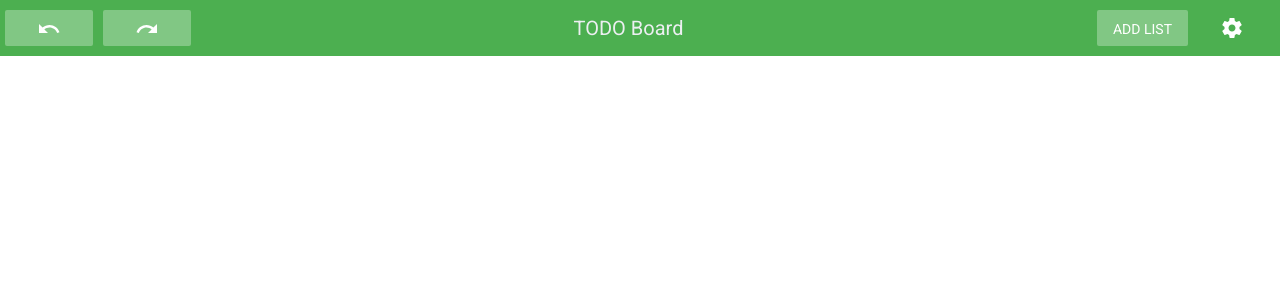
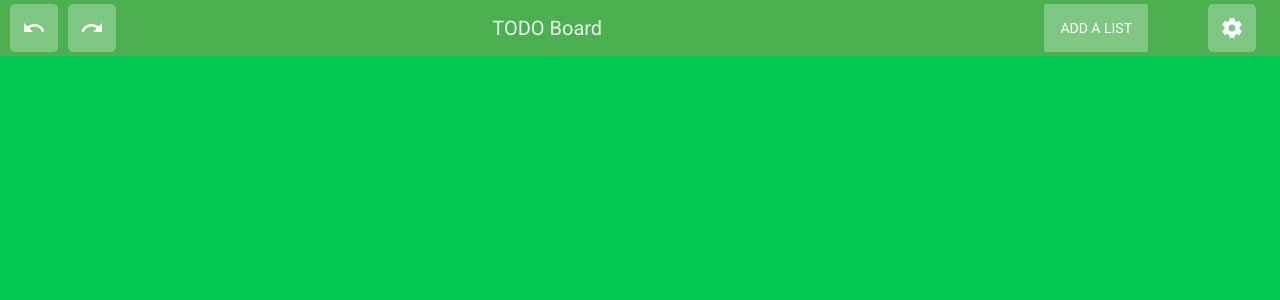
Before and after one commit to vladimirakulchik/react_todo_board, a React (Create React App) app: page / in a window 1280 px wide. Shown: the top 300 px of the page. Built offline with nearby package versions, Linux system fonts and the light colour scheme.

Commit message:
Added styles for toolbar

```diff
--- a/src/components/App.css
+++ b/src/components/App.css
@@ -1,18 +1,4 @@
 .App {
-  text-align: center;
+  background-color: #00C853;
+  height: 100vh;
 }
-
-.App-header {
-  background-color: #222;
-  height: 50px;
-  padding: 20px;
-  color: white;
-}
-
-.App-title {
-  font-size: 1.5em;
-}
-
-.App-intro {
-  font-size: large;
-}
--- a/src/components/App.jsx
+++ b/src/components/App.jsx
@@ -1,13 +1,14 @@
 import React from 'react';
 import MuiThemeProvider from 'material-ui/styles/MuiThemeProvider';
-import AppToolbar from './AppToolbar';
-
+import AppToolbar from './AppToolbar/AppToolbar';
+import './App.css';
 
 function App() {
     return (
         <MuiThemeProvider>
-            <AppToolbar/>
-
+            <div className="App">
+                <AppToolbar/>
+            </div>
         </MuiThemeProvider>
     );
 }
--- a/src/components/AppToolbar.jsx
+++ /dev/null
@@ -1,57 +0,0 @@
-import React from 'react';
-import {Toolbar, ToolbarGroup, ToolbarTitle} from 'material-ui/Toolbar';
-import FlatButton from "material-ui/FlatButton";
-import ContentUndo from 'material-ui/svg-icons/content/undo';
-import ContentRedo from 'material-ui/svg-icons/content/redo';
-import ActionSettings from 'material-ui/svg-icons/action/settings';
-import IconMenu from 'material-ui/IconMenu';
-import MenuItem from 'material-ui/MenuItem';
-import IconButton from 'material-ui/IconButton';
-
-class AppToolbar extends React.Component {
-    render() {
-        return (
-            <Toolbar style={{backgroundColor: "#4CAF50"}}>
-                <ToolbarGroup firstChild={true}>
-                    <FlatButton
-                        backgroundColor={"#81C784"}
-                        hoverColor={"#8BC34A"}
-                        icon={<ContentUndo color="white" />}
-                        style={{margin: 5}}
-                    />
-                    <FlatButton
-                        backgroundColor={"#81C784"}
-                        hoverColor={"#8BC34A"}
-                        icon={<ContentRedo color="white" />}
-                        style={{margin: 5}}
-                    />
-                </ToolbarGroup>
-
-                <ToolbarTitle text="TODO Board" style={{color: "#ECEFF1"}} />
-
-                <ToolbarGroup lastChild={false}>
-                    <FlatButton
-                        backgroundColor={"#81C784"}
-                        hoverColor={"#8BC34A"}
-                        label="Add list"
-                        style={{color: "white", margin: 20}}
-                    />
-                    <IconMenu
-                        iconButtonElement={
-                            <IconButton>
-                                <ActionSettings color="white" />
-                            </IconButton>}
-                        iconStyle={{hoverColor: "#8BC34A"}}
-                        anchorOrigin={{horizontal: 'right', vertical: 'top'}}
-                        targetOrigin={{horizontal: 'right', vertical: 'top'}}
-                    >
-                        <MenuItem primaryText="Change background" />
-                        <MenuItem primaryText="Something else" />
-                    </IconMenu>
-                </ToolbarGroup>
-            </Toolbar>
-        );
-    }
-}
-
-export default AppToolbar;
--- /dev/null
+++ b/src/components/AppToolbar/AppToolbar.css
@@ -0,0 +1,33 @@
+.app-toolbar {
+    background-color: #4CAF50 !important;
+}
+
+.app-toolbar-icon {
+    color: white !important;
+}
+
+.app-toolbar-icon-button {
+    margin-left: 10px !important;
+    background-color: #81C784 !important;
+    border-radius: 5px;
+}
+
+.app-toolbar-icon-button:hover {
+    background-color: #8BC34A !important;
+}
+
+.app-toolbar-title {
+    color: #ECEFF1 !important;
+}
+
+.app-toolbar-button {
+    background-color: #81C784 !important;
+    color: white !important;
+    margin: 0 50px !important;
+    height: 48px !important;
+    border-radius: 5px;
+}
+
+.app-toolbar-button:hover {
+    background-color: #8BC34A !important;
+}
--- /dev/null
+++ b/src/components/AppToolbar/AppToolbar.jsx
@@ -0,0 +1,47 @@
+import React from 'react';
+import {Toolbar, ToolbarGroup, ToolbarTitle} from 'material-ui/Toolbar';
+import FlatButton from 'material-ui/FlatButton';
+import IconButton from 'material-ui/IconButton';
+import ContentUndo from 'material-ui/svg-icons/content/undo';
+import ContentRedo from 'material-ui/svg-icons/content/redo';
+import ActionSettings from 'material-ui/svg-icons/action/settings';
+import IconMenu from 'material-ui/IconMenu';
+import MenuItem from 'material-ui/MenuItem';
+import './AppToolbar.css';
+
+class AppToolbar extends React.Component {
+    render() {
+        return (
+            <Toolbar className="app-toolbar">
+                <ToolbarGroup firstChild={true}>
+                    <IconButton className="app-toolbar-icon-button">
+                        <ContentUndo className="app-toolbar-icon" />
+                    </IconButton>
+                    <IconButton className="app-toolbar-icon-button">
+                        <ContentRedo className="app-toolbar-icon" />
+                    </IconButton>
+                </ToolbarGroup>
+
+                <ToolbarTitle text="TODO Board" className="app-toolbar-title" />
+
+                <ToolbarGroup lastChild={false}>
+                    <FlatButton label="Add a list" className="app-toolbar-button" />
+                    <IconMenu
+                        iconButtonElement={
+                            <IconButton className="app-toolbar-icon-button">
+                                <ActionSettings className="app-toolbar-icon" />
+                            </IconButton>
+                        }
+                        anchorOrigin={{horizontal: 'right', vertical: 'top'}}
+                        targetOrigin={{horizontal: 'right', vertical: 'top'}}
+                    >
+                        <MenuItem primaryText="Change background" />
+                        <MenuItem primaryText="Something else" />
+                    </IconMenu>
+                </ToolbarGroup>
+            </Toolbar>
+        );
+    }
+}
+
+export default AppToolbar;
```
